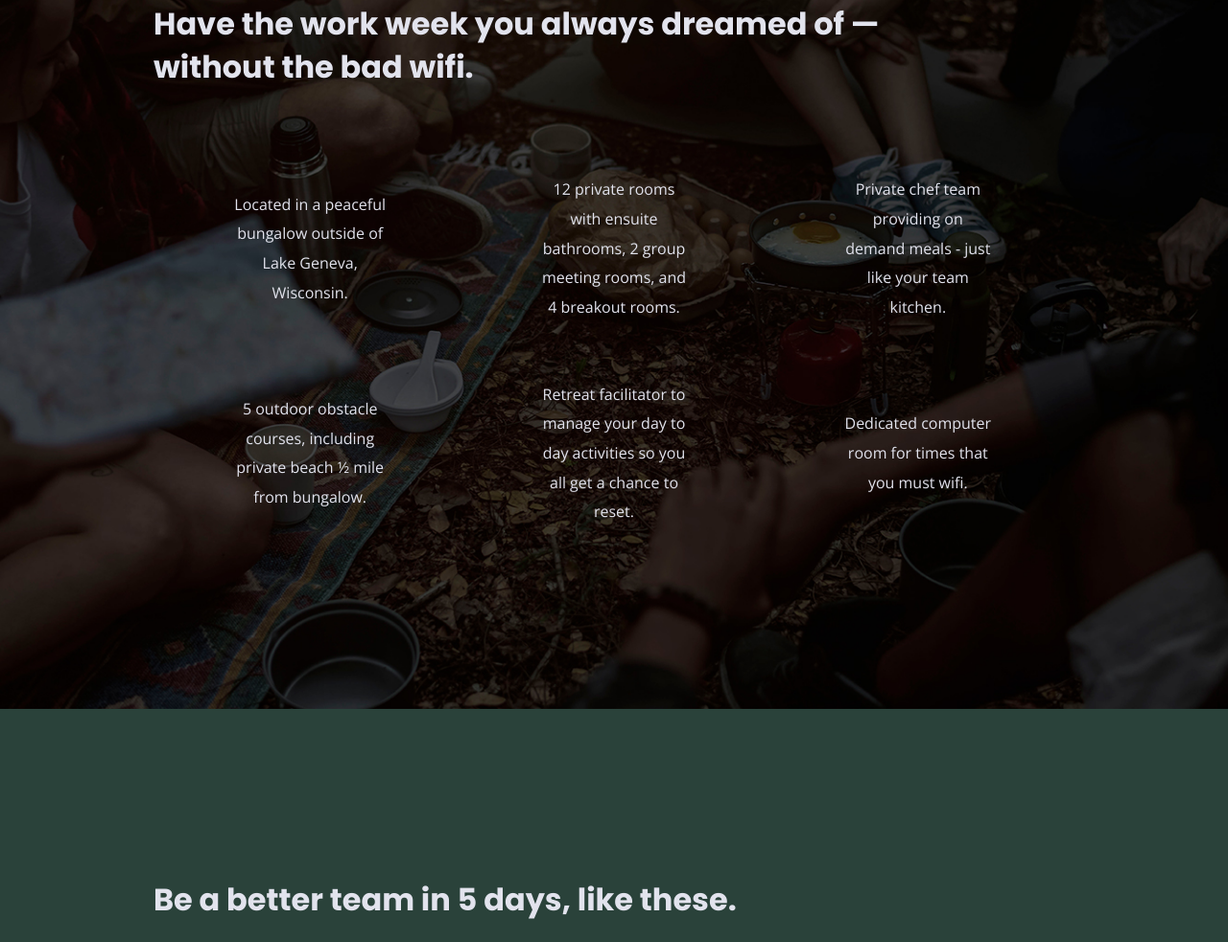
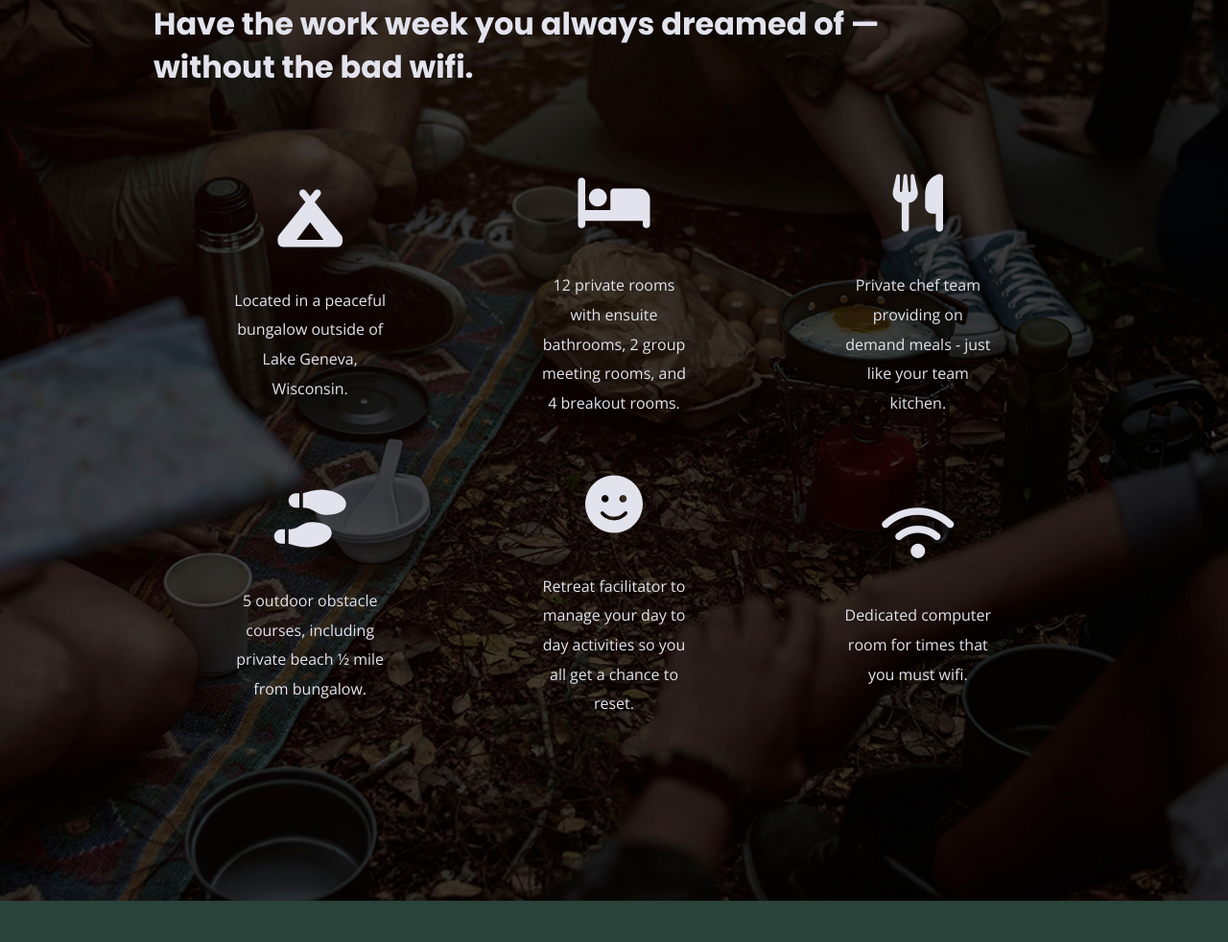
Before and after one commit to naomifathers/unplugged-retreat, a website: page index.html in a window 1280 px wide. Shown: the part 1176-2158 px from the top of the page at 96% size. Drawn offline with nearby package versions, Linux system fonts and the light colour scheme.

Commit message:
Added some icons to homepage

```diff
--- a/css/main.css
+++ b/css/main.css
@@ -330,6 +330,11 @@
 
   .features p {
     margin: 0;
+  }
+
+  .features i {
+    font-size: 3.75em;
+          margin-bottom: 40px;
   }
 
   /* REVIEWS */
--- a/index.html
+++ b/index.html
@@ -23,6 +23,9 @@
 
   <!--- Google Fonts -->
   <link href="https://fonts.googleapis.com/css?family=Open+Sans:400,700|Poppins:500,700" rel="stylesheet">
+
+  <!-- Font Awesome -->
+  <script src="https://kit.fontawesome.com/de9a36673b.js" crossorigin="anonymous"></script>
 </head>
 
 <body>
@@ -31,7 +34,7 @@
 
     <div class="content-wrapper">
       <figure>
-        <a href=""><img src="img/logo.png" alt="unplugged logo"></a>
+        <a href="#"><img src="img/logo.png" alt="unplugged logo"></a>
       </figure>
       <div class="header-divider">
       </div>
@@ -72,27 +75,39 @@
         <h2>Have the work week you always dreamed of — without the bad wifi.</h2>
         <div class="features-items">
           <article>
-            <p class="fontawesome-icon"></p>
+            <p class="fontawesome-icon">
+              <i class="fas fa-campground"></i>
+            </p>
             <p class="features-item-description">Located in a peaceful bungalow outside of Lake Geneva, Wisconsin.</p>
           </article>
           <article>
-            <p class="fontawesome-icon"></p>
+            <p class="fontawesome-icon">
+              <i class="fas fa-bed"></i>
+            </p>
             <p class="features-item-description">12 private rooms with ensuite bathrooms, 2 group meeting rooms, and 4 breakout rooms.</p>
           </article>
           <article>
-            <p class="fontawesome-icon"></p>
+            <p class="fontawesome-icon">
+              <i class="fas fa-utensils"></i>
+            </p>
             <p class="features-item-description">Private chef team providing on demand meals - just like your team kitchen.</p>
           </article>
           <article>
-            <p class="fontawesome-icon"></p>
+            <p class="fontawesome-icon">
+              <i class="fas fa-shoe-prints"></i>
+            </p>
             <p class="features-item-description">5 outdoor obstacle courses, including private beach ½ mile from bungalow.</p>
           </article>
           <article>
-            <p class="fontawesome-icon"></p>
+            <p class="fontawesome-icon">
+              <i class="fas fa-smile"></i>
+            </p>
             <p class="features-item-description">Retreat facilitator to manage your day to day activities so you all get a chance to reset.</p>
           </article>
           <article>
-            <p class="fontawesome-icon"></p>
+            <p class="fontawesome-icon">
+              <i class="fas fa-wifi"></i>
+            </p>
             <p class="features-item-description">Dedicated computer room for times that you must wifi.</p>
           </article>
         </div>
```
Also changed, not shown: about/index.html (+4 -1 lines), faq/index.html (+3 -0 lines).
